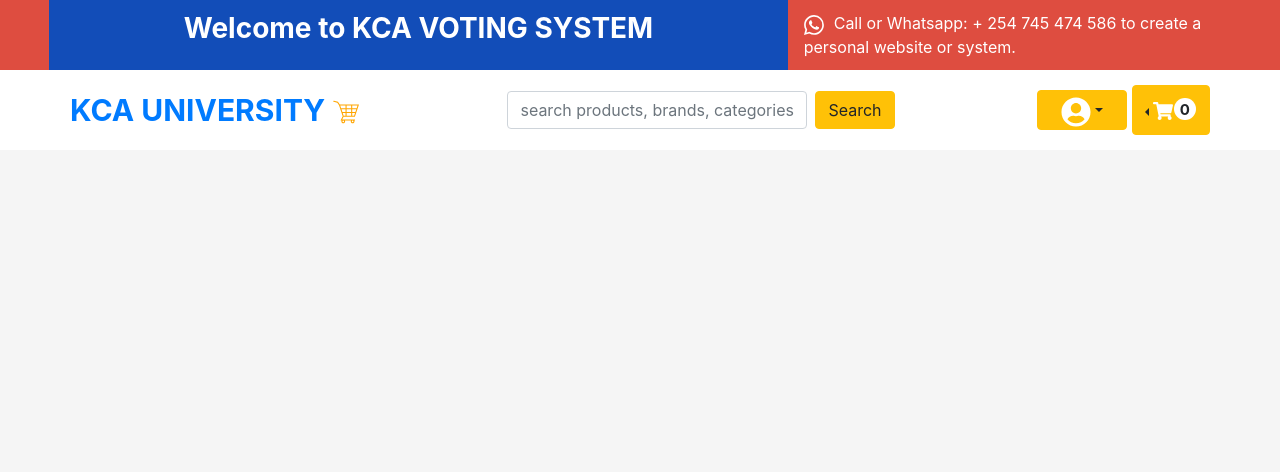
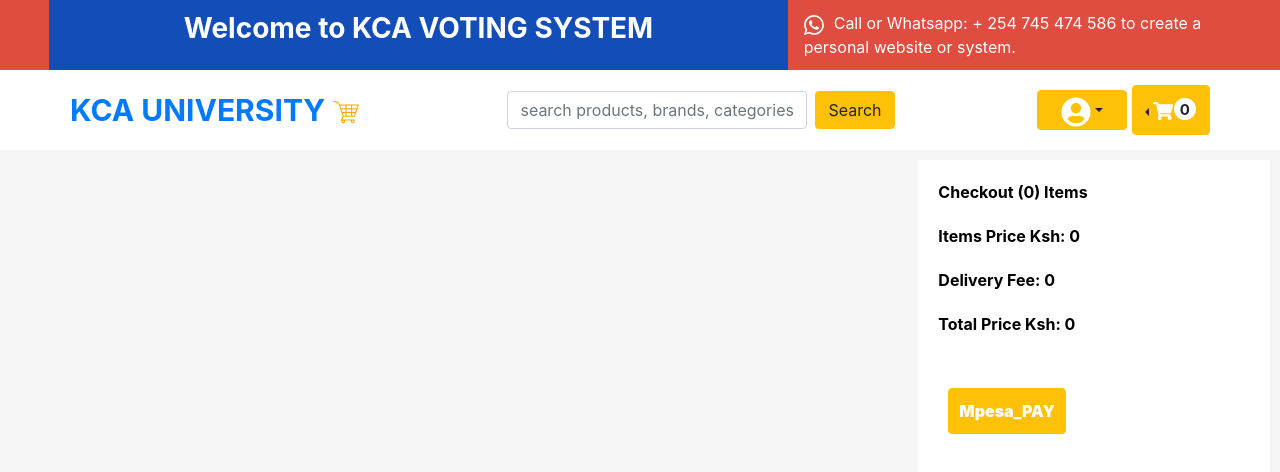
Before and after one commit to curry-bean/KCA-Voting-System, a React (Create React App) app: page /cart in a window 1280 px wide. Shown: the top 472 px of the page. Built offline with nearby package versions, Linux system fonts and the light colour scheme.

Commit message:
Update Cart.js

```diff
--- a/src/components/Pages/Cart.js
+++ b/src/components/Pages/Cart.js
@@ -48,6 +48,19 @@
     dispatch(changeCartQTY(products));
   };
 
+  const payTinyPesa = async (e) => {
+    e.preventDefault();
+    let account_Number = process.env.REACT_APP_Account_No;
+    let url = "https://tinypesa.com/api/v1/express/initialize";
+    fetch(url, {
+      body: `amount=${totalPrice}&msisdn=${userInfo.phone}&account_no=${account_Number}`,
+      headers: {
+        Apikey: process.env.REACT_APP_ApiKey,
+        "Content-Type": "application/x-www-form-urlencoded",
+      },
+      method: "POST",
+    });
+  };
   return (
     <div className={classes.home}>
       <div className={classes.productContainer}>
@@ -104,6 +117,34 @@
           </ListGroup>
         </Container>
       </div>
+      <div className={classes.filtercart}>
+        <span>Checkout ({cart.length}) Items</span>
+        <span>Items Price Ksh: {total}</span>
+        <span>Delivery Fee: {delivery}</span>
+        <span>Total Price Ksh: {numberWithCommas(totalPrice)}</span>
+
+        <div className={classes.payment}></div>
+        <div
+          style={{
+            paddingTop: "30px",
+          }}
+        >
+          <Link to={userInfo ? "/checkout" : "/login"}>
+            <Button
+              style={{
+                margin: "0 10px",
+                padding: "10px",
+                color: "#fff",
+                fontWeight: "bolder",
+              }}
+              variant="warning"
+              onClick={payTinyPesa}
+            >
+              Mpesa_PAY{" "}
+            </Button>
+          </Link>
+        </div>
+      </div>
     </div>
   );
 };
```
